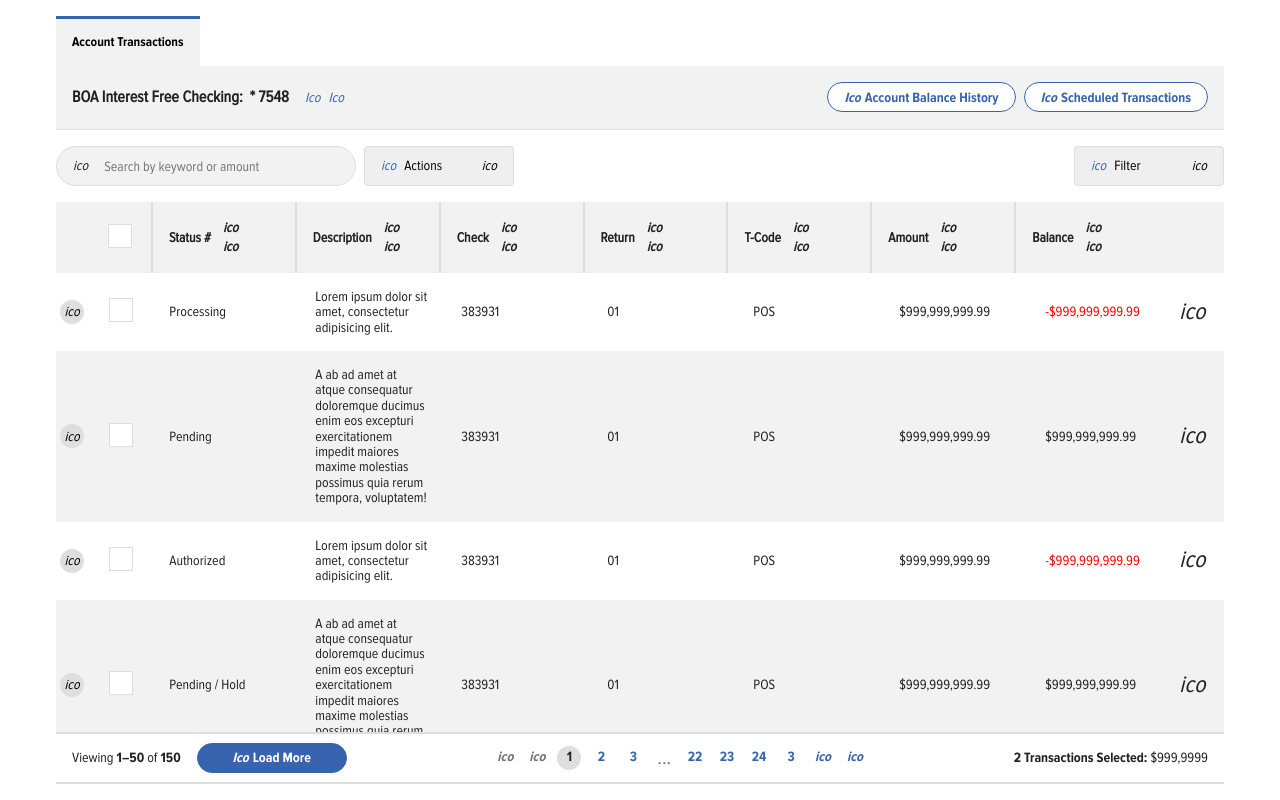
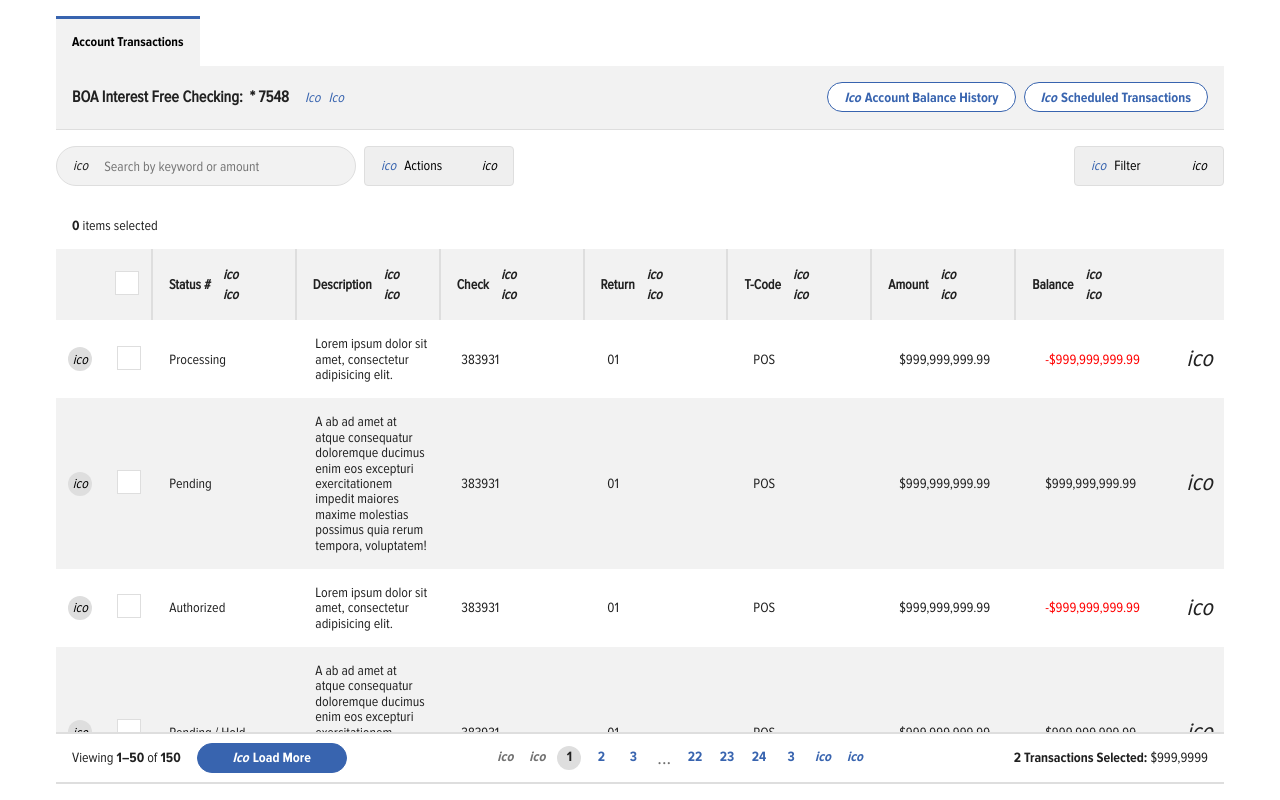
Before and after one commit to MariskaS/ab-test, an Angular app: page / in a window 1280 px wide. Built offline with nearby package versions, Linux system fonts and the light colour scheme.

Commit message:
#13 [UI] add count of selected rows

```diff
--- a/src/app/app.component.html
+++ b/src/app/app.component.html
@@ -75,7 +75,7 @@
 </ng-template>
 
 <ng-template #transactionsBody>
-  <app-table [columns]="transactionTableHeads"
-             [body]="transactionTableData">
+  <app-table [columnsList]="transactionTableHeads"
+             [bodyList]="transactionTableData">
   </app-table>
 </ng-template>
--- a/src/app/app.module.ts
+++ b/src/app/app.module.ts
@@ -7,6 +7,7 @@ import { DropdownComponent } from './components/dropdown/dropdown.component';
 import { SearchComponent } from './components/search/search.component';
 import { TableComponent } from './components/table/table.component';
 import { PaginationComponent } from './components/table/components/pagination/pagination.component';
+import {FormsModule} from "@angular/forms";
 
 @NgModule({
   declarations: [
@@ -18,7 +19,8 @@ import { PaginationComponent } from './components/table/components/pagination/pa
     PaginationComponent
   ],
   imports: [
-    BrowserModule
+    BrowserModule,
+    FormsModule
   ],
   providers: [],
   bootstrap: [AppComponent]
--- a/src/app/components/table/table.component.html
+++ b/src/app/components/table/table.component.html
@@ -2,8 +2,11 @@
      role="table"
      aria-label="Account Transactions Table">
   <div class="ab-table__body">
+    <div class="ab-table__toolbar">
+      <p><strong>{{countSelected}}</strong>&nbsp;items selected</p>
+    </div>
     <div class="ab-table__head"
-         [class.is-empty]="!body.length">
+         [class.is-empty]="!bodyList.length">
       <table>
         <colgroup>
           <col style="width: 40px">
@@ -23,10 +26,12 @@
           <th class="ab-ico-col">
             <div class="ab-checkbox">
               <input type="checkbox"
+                     [(ngModel)]="checkedAll"
+                     (ngModelChange)="onCheckAll($event)"
                      aria-label="Select All"/>
             </div>
           </th>
-          <th *ngFor="let th of columns;  let last = last"
+          <th *ngFor="let th of columnsList;  let last = last"
               [class.ab-border-0]="last">
             <span *ngIf="!sort">{{th.title}}</span>
             <div class="ab-sort"
@@ -44,8 +49,8 @@
       </table>
     </div>
     <div class="ab-table__content"
-         [class.is-empty]="!body.length">
-      <table *ngIf="body.length">
+         [class.is-empty]="!bodyList.length">
+      <table *ngIf="bodyList.length">
         <colgroup>
           <col style="width: 40px">
           <col style="width: 40px">
@@ -59,7 +64,7 @@
           <col style="width: 40px">
         </colgroup>
         <tbody>
-        <ng-container *ngFor="let data of body; let index = index">
+        <ng-container *ngFor="let data of bodyList; let index = index">
           <tr>
             <td class="ab-ico-col">
               <button class="ab-btn--toggle"
@@ -72,6 +77,8 @@
             <td class="ab-ico-col">
               <div class="ab-checkbox">
                 <input type="checkbox"
+                       [(ngModel)]="data.checked"
+                       (ngModelChange)="onCheck()"
                        aria-label="Select table row"/>
               </div>
             </td>
@@ -103,11 +110,11 @@
       </table>
 
       <!--If Table is Empty-->
-      <p *ngIf="!body.length">No requests...</p>
+      <p *ngIf="!bodyList.length">No requests...</p>
     </div>
   </div>
   <div class="ab-table__footer"
-       *ngIf="body.length">
+       *ngIf="bodyList.length">
     <app-pagination>
       <p><strong>2 Transactions Selected:</strong>&nbsp;$999,9999</p>
     </app-pagination>
--- a/src/app/components/table/table.component.scss
+++ b/src/app/components/table/table.component.scss
@@ -1,6 +1,7 @@
 @import "~src/styles/components/table";
 @import "~src/styles/components/buttons/btn-toggle";
 @import "~src/styles/components/checkbox";
+@import "~src/styles/components/table";
 @import "../../../styles/core/mixins/mixin-toolbar-variant";
 
 :host {
--- a/src/app/components/table/table.component.ts
+++ b/src/app/components/table/table.component.ts
@@ -6,8 +6,11 @@ import {Component, Input, OnInit} from '@angular/core';
   styleUrls: ['./table.component.scss']
 })
 export class TableComponent implements OnInit {
-  @Input() columns: any[] = [];
-  @Input() body: any[] = [];
+  @Input() columnsList: any[] = [];
+  @Input() bodyList: any[] = [];
+
+  checkedAll: boolean = false;
+  countSelected = 0;
 
   sort: boolean = true;
   collapsedState: boolean[] = [];
@@ -15,7 +18,7 @@ export class TableComponent implements OnInit {
   constructor() { }
 
   ngOnInit() {
-    this.collapsedState = this.columns.map(() => false);
+    this.collapsedState = this.columnsList.map(() => false);
   }
 
   /**
@@ -25,4 +28,42 @@ export class TableComponent implements OnInit {
   onToggle(index) {
     this.collapsedState[index] = !this.collapsedState[index];
   }
+
+  /**
+   * Processing of a click on main checkbox.
+   * @param value {boolean} state main checkbox
+   */
+  onCheckAll(value) {
+
+    // ForEach all the elements and assign value to report.checked.
+    this.bodyList.forEach((item) => item.checked = value);
+    this.calculateCountCheck();
+  }
+
+  /**
+   * Processing of a click on checkbox in row.
+   */
+  onCheck() {
+    this.calculateCountCheck();
+  }
+
+  /**
+   * Returns checked rows.
+   * @returns {any[]}
+   */
+  private getSelectedRows() {
+    return this.bodyList.filter((item) => item.checked);
+  }
+
+  /**
+   * Processing of a click on checkbox.
+   */
+  calculateCountCheck() {
+
+    // remember count of checked rows.
+    this.countSelected = this.getSelectedRows().length;
+
+    // find out the state of the main checkbox by comparing the count of selected reports with the count of all reports.
+    this.checkedAll = this.countSelected != 0 && this.countSelected === this.bodyList.length;
+  }
 }
--- a/src/styles/components/table.scss
+++ b/src/styles/components/table.scss
@@ -27,6 +27,7 @@
 
       &.ab-ico-col {
         padding: $table-col-spaces-sm;
+        text-align: center;
       }
     }
   }
@@ -41,6 +42,10 @@
       flex: 1;
       overflow-x: auto;
     }
+  }
+
+  &__toolbar {
+    padding: $table-toolbar-space;
   }
 
   &__head {
--- a/src/styles/core/variables/variables.scss
+++ b/src/styles/core/variables/variables.scss
@@ -85,6 +85,7 @@ $dropdown-menu-item-spaces: $space-base;
 $table-col-spaces: $space-base;
 $table-col-width: 120px;
 $table-col-spaces-sm: $space-small;
+$table-toolbar-space: $space-base;
 
 // Fix - If tbody has scroll.
 $table-head-space: 17px;
```
